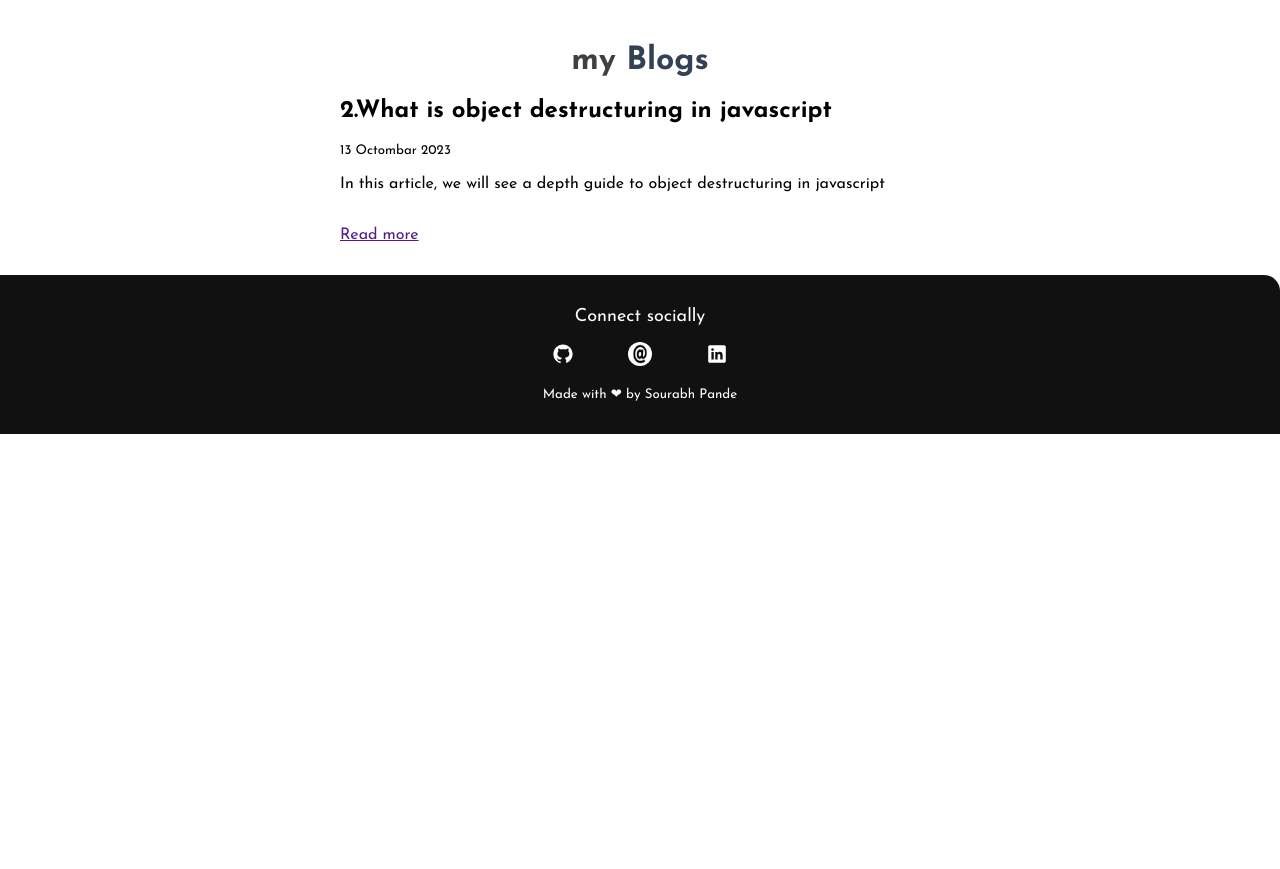
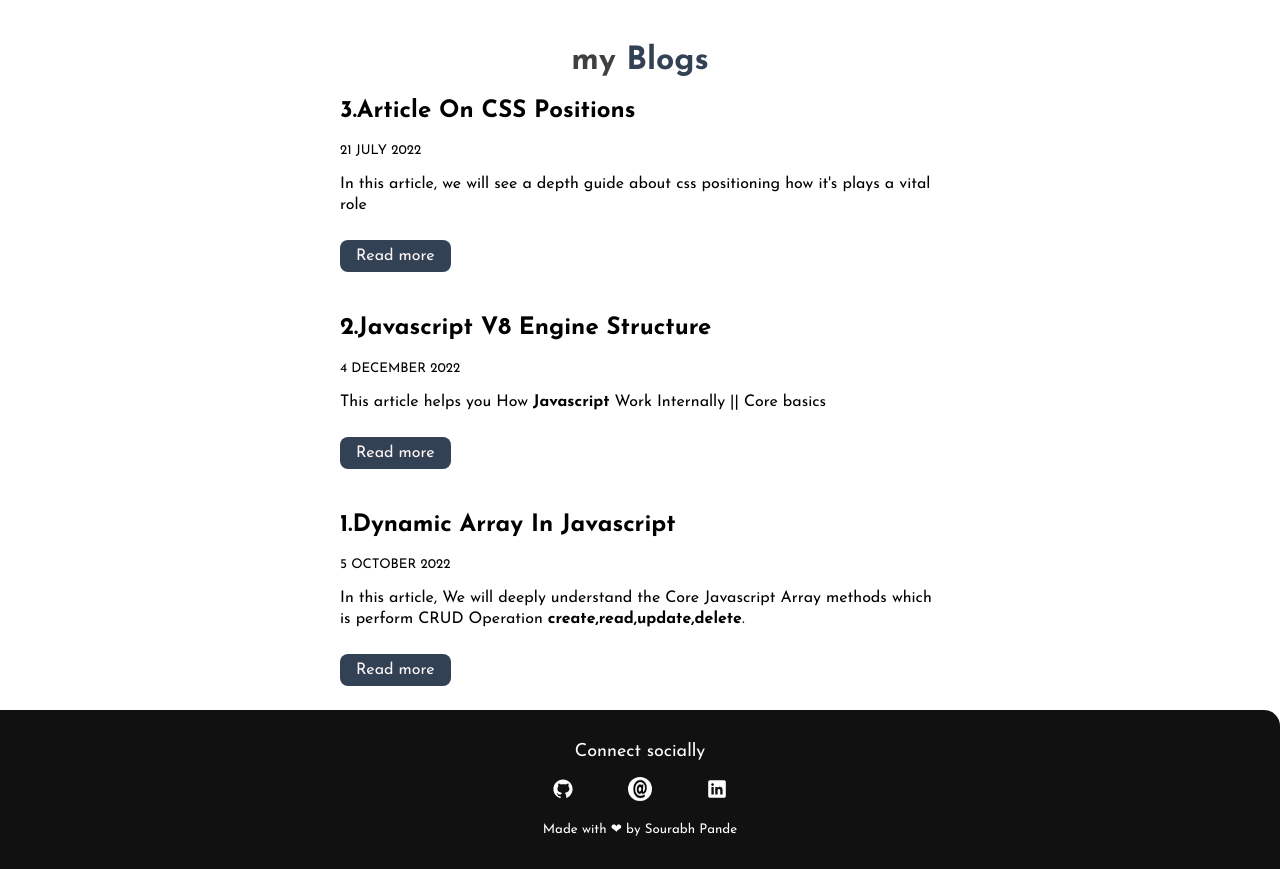
Before and after one commit to Sourabhpande532/Portfolio, a plain HTML site: page blogs.html in a window 1280 px wide. Shown: the part 369-1238 px from the top of the page. Before the commit the page ends 803 px from the top, so only its background shows below. Drawn offline with Linux system fonts and the light colour scheme.

Commit message:
feat - add blogs content

```diff
--- a/blogs.html
+++ b/blogs.html
@@ -36,18 +36,49 @@
     <div class="container center-container">
       <div>
         <div>
-          <h2>2.What is object destructuring in javascript</h2>
-          <small>13 Octombar 2023</small>
+          <h2>3.Article On CSS Positions</h2>
+          <small>21 JULY 2022</small>
           <p>
-            In this article, we will see a depth guide to object destructuring
-            in javascript
+            In this article, we will see a depth guide about css positioning how it's plays a vital role
           </p>
           <div class="space-rem"></div>
           <a
             target="blank"
-            href=""
+            href="https://saurabh532.hashnode.dev/article-on-css-position"
+            class="link link-primary"
             >Read more
           </a>
+        </div>
+        <div class="space-1rem"></div>
+
+        <div>
+          <h2>2.Javascript V8 Engine Structure</h2>
+          <small>4 DECEMBER 2022</small>
+          <p>This article helps you How <strong>Javascript</strong> Work Internally || Core basics</p>
+          <div class="space-rem"></div>
+          <a
+            target="blank"
+            href="https://saurabh532.hashnode.dev/quick-overview-an-v8-engine-how-does-actually-work?source=more_articles_bottom_blogs"
+            class="link link-primary"
+            >Read more</a
+          >
+        </div>
+        <div class="space-1rem"></div>
+        <div>
+          <h2>1.Dynamic Array In Javascript</h2>
+          <small>5 OCTOBER 2022</small>
+          <p>
+            In this article, We will deeply understand the Core Javascript Array
+            methods which is perform CRUD Operation
+            <strong>create,read,update,delete</strong>.
+          </p>
+          <div class="space-rem"></div>
+          <a
+            target="blank"
+            href="https://saurabh532.hashnode.dev/quick-guideline-of-array-methods-and-usage-in-javascript"
+            class="link link-primary"
+            >Read more</a
+          >
         </div>
       </div>
     </div>
```
